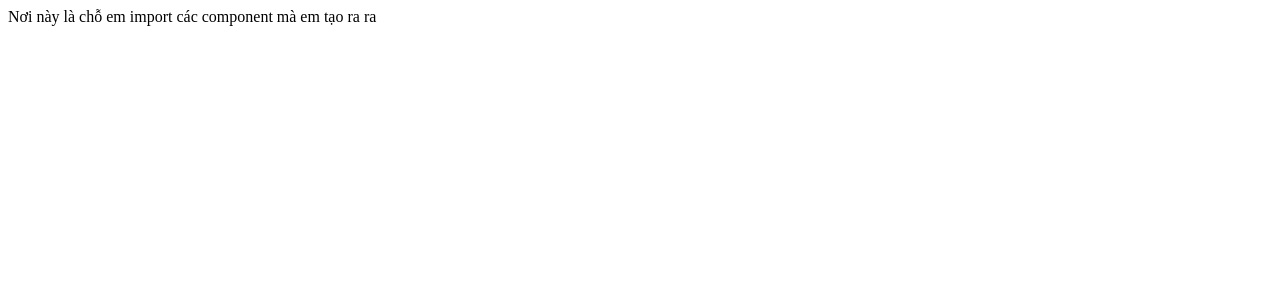
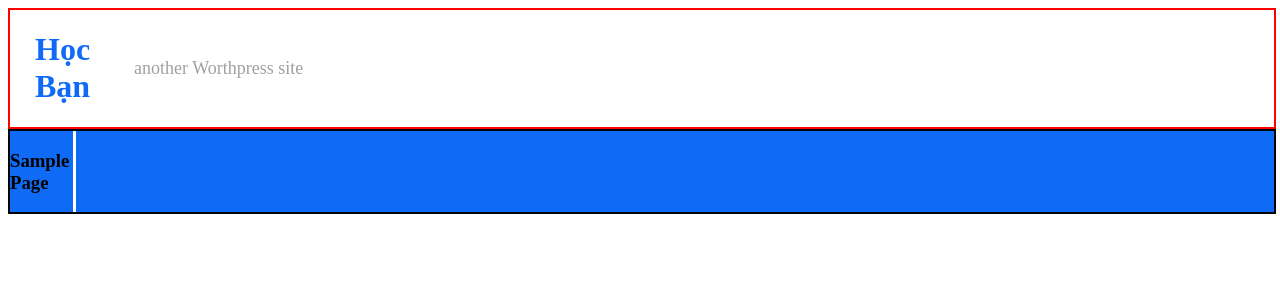
Before and after one commit to tranphuquocit/learn_angular_v2, an Angular app: page / in a window 1280 px wide. Shown: the top 300 px of the page. Built offline with nearby package versions, Linux system fonts and the light colour scheme.

Commit message:
commit lan 2

```diff
--- a/src/app/app.component.html
+++ b/src/app/app.component.html
@@ -1 +1 @@
-Nơi này là chỗ em import các component mà em tạo ra ra
+<app-header></app-header>
--- a/src/app/app.component.scss
+++ b/src/app/app.component.scss
@@ -1,17 +1,35 @@
-// .mau-do {
-//   color: red;
-// }
 
-// .mau-xanh {
-//   color: blue;
-// }
 
-.mau {
-  color: yellow;
-  &-do {
-    color: red;
+.header{
+  border: 2px solid red;
+  display: flex;
+  width: 100%;
+  align-items: center;
+  text-decoration: none;
+  .left-head{
+    width: 8%;
+    margin-left: 25px;
   }
-  &-xanh {
-    color: blue;
+  .right-head {
+   width: 92%;
   }
 }
+.under-head{
+  display: flex;
+  width: 100%;
+  border: 2px solid rgb(0, 3, 7);
+  .left-under{
+    width: 5%;
+    background-color: rgb(15, 107, 245);
+    margin-right: 3px;
+  }
+  .left-under h3{
+    display: flex;
+    justify-content: center;
+  }
+
+  .right-under{
+   width:95%;
+    background-color: rgb(15, 107, 245);
+  }
+}
--- a/src/app/app.module.ts
+++ b/src/app/app.module.ts
@@ -4,13 +4,15 @@ import { BrowserModule } from '@angular/platform-browser';
 import { AppComponent } from './app.component';
 
 import { FormsModule } from '@angular/forms';
+import { HeaderComponent } from 'src/components/header/header.component';
 
 const COMPONENT = [
 ]
 
 @NgModule({
   declarations: [
-    AppComponent
+    AppComponent,
+    HeaderComponent
   ],
   imports: [
     BrowserModule,
--- /dev/null
+++ b/src/components/header/header.component.html
@@ -0,0 +1,16 @@
+<div class="header">
+    <div class="left-head">
+        <h1 style="color: rgb(15, 107, 245);">Học Bạn</h1>
+    </div>
+    <div class="right-head">
+        <span style="color: rgb(159, 160, 160); font-size: 18px;"> another Worthpress site</span>
+    </div>
+</div>
+<div class="under-head">
+    <div class="left-under">
+        <h3>Sample Page</h3>
+    </div>
+    <div class="right-under">
+
+    </div>
+</div>
--- /dev/null
+++ b/src/components/header/header.component.scss
@@ -0,0 +1,33 @@
+.header{
+    border: 2px solid red;
+    display: flex;
+    width: 100%;
+    align-items: center;
+    text-decoration: none;
+    .left-head{
+      width: 8%;
+      margin-left: 25px;
+    }
+    .right-head {
+     width: 92%;
+    }
+  }
+  .under-head{
+    display: flex;
+    width: 100%;
+    border: 2px solid rgb(0, 3, 7);
+    .left-under{
+      width: 5%;
+      background-color: rgb(15, 107, 245);
+      margin-right: 3px;
+    }
+    .left-under h3{
+      display: flex;
+      justify-content: center;
+    }
+
+    .right-under{
+     width:95%;
+      background-color: rgb(15, 107, 245);
+    }
+  }
```
Also changed, not shown: src/components/header/header.component.ts (added, +11 -0 lines).
